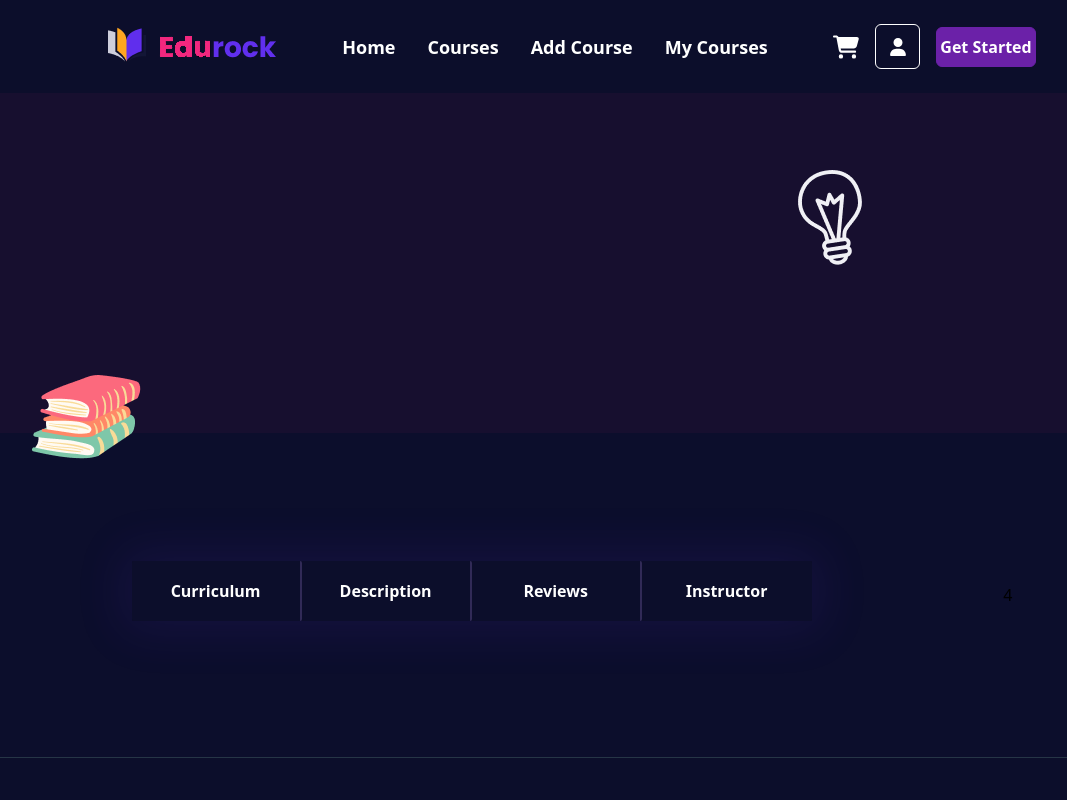
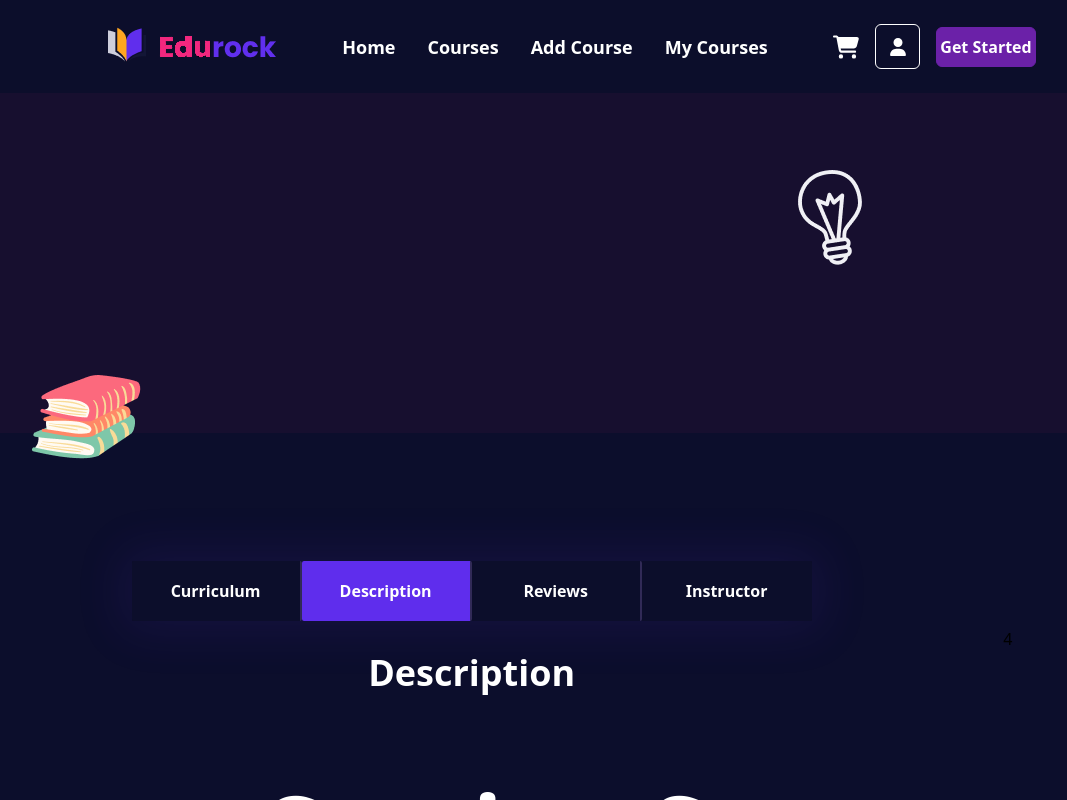
Before and after one commit to nikusha123456/online-course-front, an Angular app: page /course/1 in a window 1280 px wide. Both pictures are taken after a click on the button "Description". Shown: the top 800 px of the page, without its empty margins (68-1135 px from the left). Built offline with nearby package versions, Linux system fonts and the light colour scheme; no server answers.

Commit message:
working on course page

```diff
--- a/src/app/pages/courses-page/courses-page.component.css
+++ b/src/app/pages/courses-page/courses-page.component.css
@@ -30,3 +30,11 @@
 .buttons-div {
   box-shadow: 0 0 50px 10px rgba(95, 45, 237, 0.1);
 }
+
+.description-button.active {
+  background-color: #5f2ded;
+}
+
+.instructor-button.active {
+  background-color: #5f2ded;
+}
--- a/src/app/pages/courses-page/courses-page.component.html
+++ b/src/app/pages/courses-page/courses-page.component.html
@@ -21,33 +21,82 @@
     </div>
   </div>
 </section>
-<section class="bg-[#0C0E2C] flex items-center justify-center py-32">
+<section
+  class="bg-[#0C0E2C] flex items-center justify-center py-32 flex-col space-y-16"
+>
   <div class="container flex flex-row items-center justify-evenly space-x-36">
-    <div class="flex flex-col items-center justify-center space-y-2">
+    <div class="flex flex-col items-center justify-center space-y-8">
       <div class="flex flex-row items-center justify-between buttons-div">
         <button
+          (click)="switchToCurriculum()"
           class="flex items-center justify-center text-white bg-[#0c0e2b] h-[60px] w-[170px] hover:bg-[#5f2ded] duration-300 hover:duration-300 font-semibold rounded-[2px] border-r-2 border-[#312a57]"
         >
           Curriculum
         </button>
         <button
-          class="flex items-center justify-center text-white bg-[#0c0e2b] h-[60px] w-[170px] hover:bg-[#5f2ded] duration-300 hover:duration-300 font-semibold rounded-[2px] border-r-2 border-[#312a57]"
+          (click)="switchToDescription()"
+          [class.active]="isDescription"
+          class="flex items-center justify-center text-white bg-[#0c0e2b] h-[60px] w-[170px] hover:bg-[#5f2ded] duration-300 hover:duration-300 font-semibold rounded-[2px] border-r-2 border-[#312a57] description-button"
         >
           Description
         </button>
         <button
+          (click)="switchToReviews()"
           class="flex items-center justify-center text-white bg-[#0c0e2b] h-[60px] w-[170px] hover:bg-[#5f2ded] duration-300 hover:duration-300 font-semibold rounded-[2px] border-r-2 border-[#312a57]"
         >
           Reviews
         </button>
         <button
-          class="flex items-center justify-center text-white bg-[#0c0e2b] h-[60px] w-[170px] hover:bg-[#5f2ded] duration-300 hover:duration-300 font-semibold rounded-[2px]"
+          [class.active]="isInstructor"
+          (click)="switchToInstructor()"
+          class="flex items-center justify-center text-white bg-[#0c0e2b] h-[60px] w-[170px] hover:bg-[#5f2ded] duration-300 hover:duration-300 font-semibold rounded-[2px] instructor-button"
         >
           Instructor
         </button>
       </div>
-      <div></div>
+      <!-- DESCRIPTION -->
+      <div
+        *ngIf="isDescription"
+        class="flex flex-col space-y-6 xl:w-[680px] xl:h-[470px]"
+      >
+        <div class="items-center justify-start">
+          <h1 class="text-white text-4xl font-bold">Description</h1>
+        </div>
+        <div class="items-center justify-start">
+          <p class="text-[#949392] text-lg font-normal">
+            {{ description }}
+          </p>
+        </div>
+      </div>
+      <!-- INSTRUCTOR -->
+      <div
+        *ngIf="isInstructor"
+        class="flex flex-row items-center justify-between"
+      >
+        <div class="flex items-start justify-center">
+          <!-- <div
+            class="lg:w-[120px] lg:h-[120px] sm:w-[80px] sm:h-[80px] xs:w-[60px] xs:h-[50px] w-[60px] h-[50px]"
+          >
+            <img
+              class="w-full h-full object-cover rounded-full border-[2px] border-[#c4c4c4] p-[2px]"
+              [src]="imageUrl"
+              loading="lazy"
+              *ngIf="imageUrl"
+            />
+            <img
+              class="w-full h-full object-cover rounded-full border-[2px] border-[#c4c4c4] p-[2px]"
+              src="../../../assets/images/casual-default-pfp-aesthetic-xbt951r8ftf29b58.jpg"
+              loading="lazy"
+              *ngIf="!imageUrl"
+            />
+          </div> -->
+        </div>
+        <div></div>
+      </div>
     </div>
     <div>4</div>
   </div>
+  <div class="flex items-center justify-center">
+    <h1 class="text-white text-8xl font-bold">Coming Soon</h1>
+  </div>
 </section>
--- a/src/app/pages/courses-page/courses-page.component.ts
+++ b/src/app/pages/courses-page/courses-page.component.ts
@@ -11,6 +11,38 @@ export class CoursesPageComponent implements OnInit {
   course_title!: string;
   description!: string;
   price!: number;
+  isDescription: boolean = false;
+  isReviews: boolean = false;
+  isCurriculum: boolean = false;
+  isInstructor: boolean = false;
+
+  switchToDescription() {
+    this.isDescription = true;
+    this.isCurriculum = false;
+    this.isInstructor = false;
+    this.isReviews = false;
+  }
+
+  switchToReviews() {
+    this.isReviews = true;
+    this.isInstructor = false;
+    this.isDescription = false;
+    this.isCurriculum = false;
+  }
+
+  switchToCurriculum() {
+    this.isCurriculum = true;
+    this.isInstructor = false;
+    this.isDescription = false;
+    this.isReviews = false;
+  }
+
+  switchToInstructor() {
+    this.isInstructor = true;
+    this.isReviews = false;
+    this.isDescription = false;
+    this.isCurriculum = false;
+  }
 
   constructor(
     private courseService: CoursesService,
```
